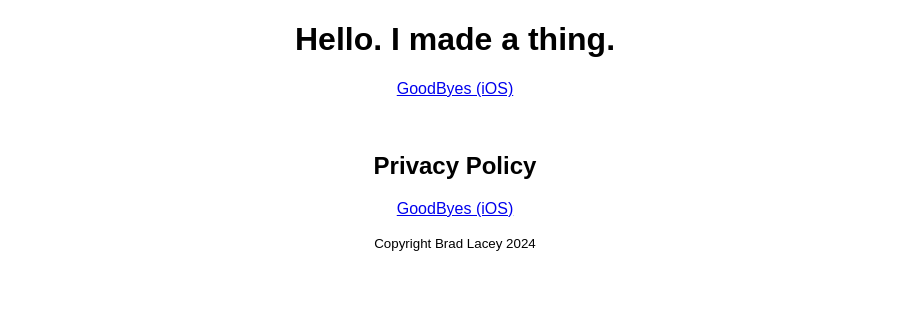
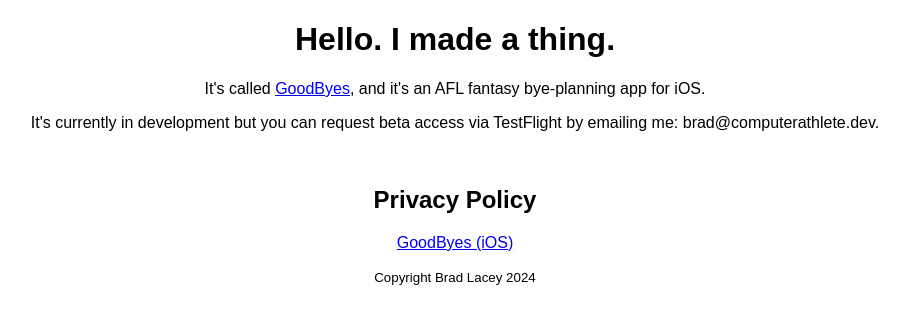
Before and after one commit to bradlacey/bradlacey.github.io, a plain HTML site: page index.html in a window 1280 px wide. Shown: the whole page, without its empty margins (185-1094 px from the left). Drawn offline with Linux system fonts and the light colour scheme.

Commit message:
Update index.html

```diff
--- a/index.html
+++ b/index.html
@@ -17,7 +17,9 @@
 <!-- <h1>Computer Athlete</h1> -->
 <h1>Hello. I made a thing.</h1>
 <!-- <h2>Apps</h2> -->
-<p><a href="https://bradlacey.github.io/GoodByes/">GoodByes (iOS)</a></p>
+
+<p>It's called <a href="https://bradlacey.github.io/GoodByes/">GoodByes</a>, and it's an AFL fantasy bye-planning app for iOS.</p>
+<p></p>It's currently in development but you can request beta access via TestFlight by emailing me: <a href:"mailto:brad@computerathlete.dev">brad@computerathlete.dev</a>.</p>
 
 <br>
 
```
